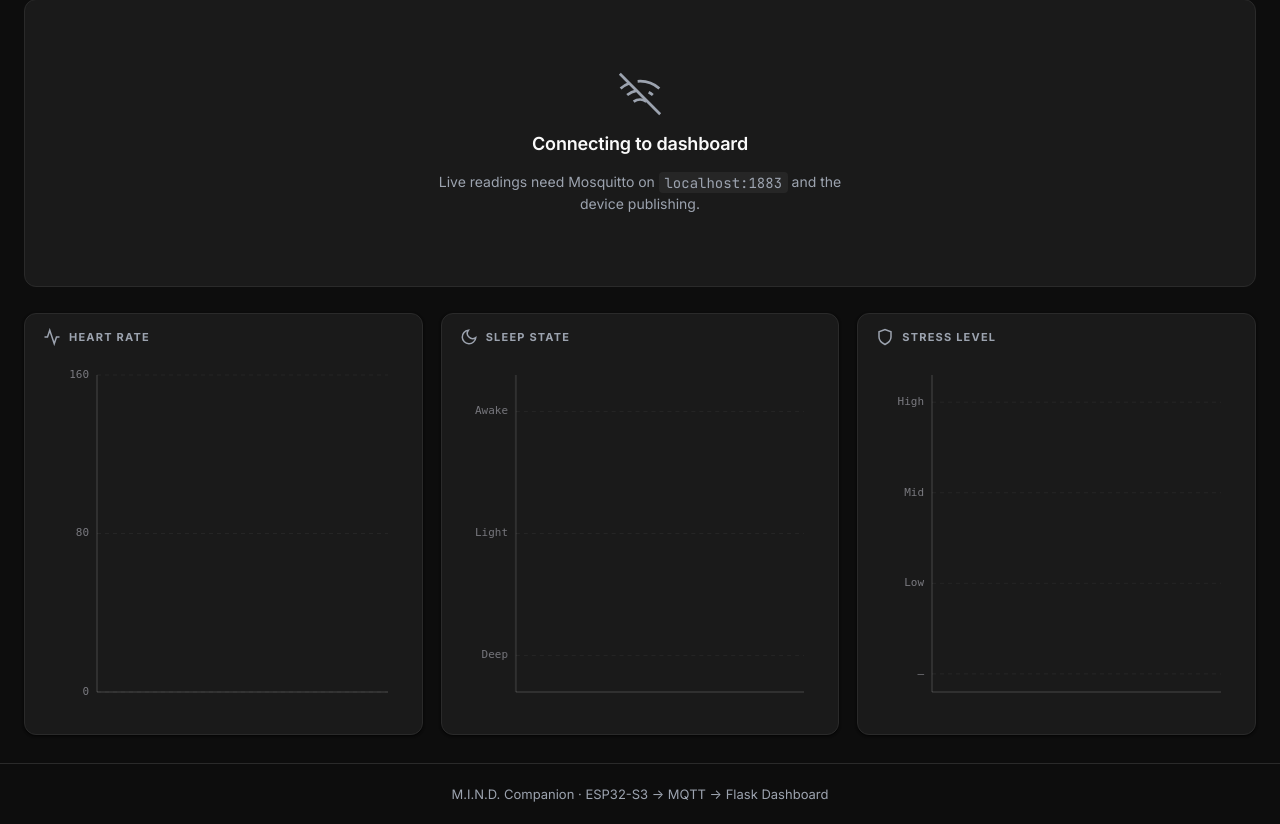
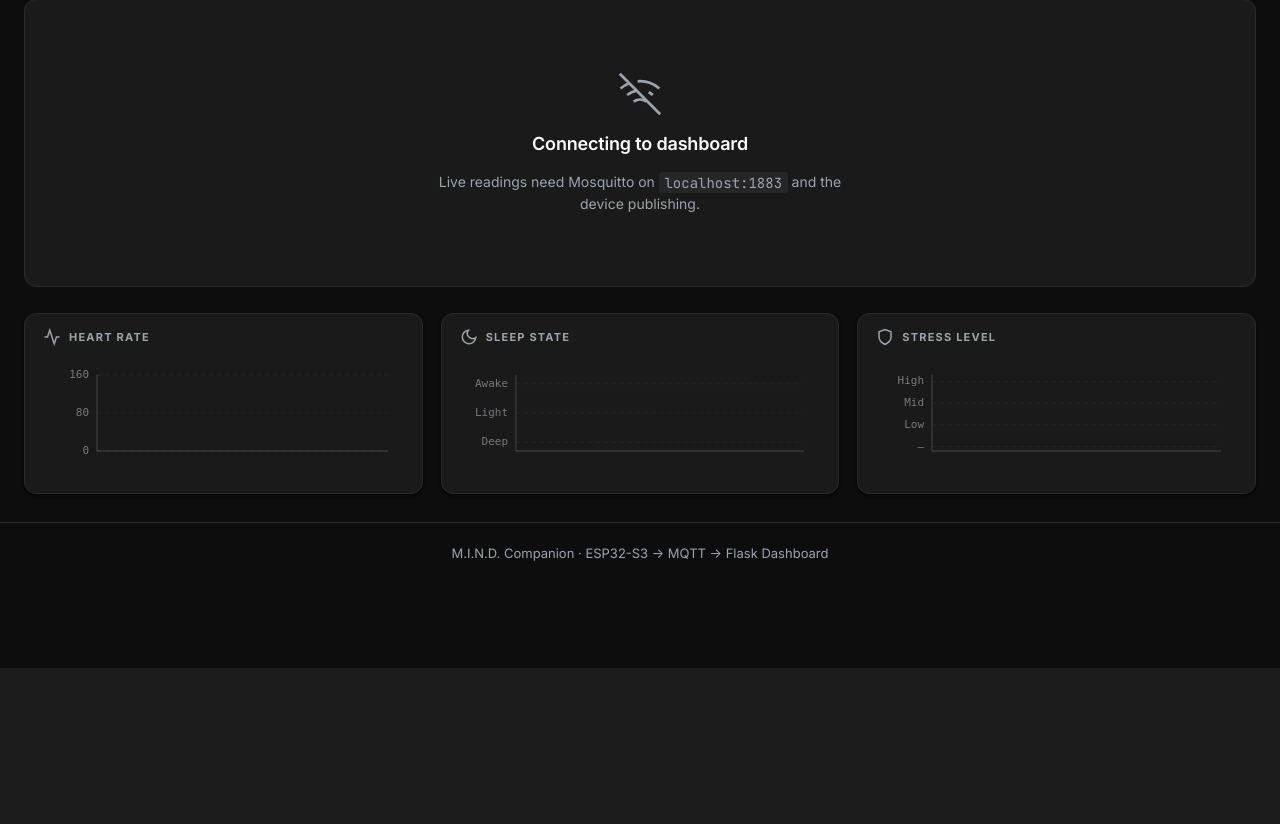
Before and after one commit to rudy128/mind-companion, a Flask app: page / in a window 1280 px wide. Shown: the part 132-956 px from the top of the page. After the commit the page ends 800 px from the top, so only its background shows below. Run offline with Flask 3, Linux system fonts and the light colour scheme; data that the repository does not hold is empty.

Commit message:
refactor: update chart dimensions and styling for improved layout consistency
- Adjusted width and height calculations for chart rendering to ensure proper aspect ratios.
- Updated CSS for chart wrappers to reflect new aspect ratios and minimum height settings, enhancing visual consistency across different chart types.
- Revised comments in the CSS for clarity regarding layout structure.

```diff
--- a/dashboard/static/app.js
+++ b/dashboard/static/app.js
@@ -146,10 +146,12 @@ function drawAxisChart(canvas, data, config) {
   const isSquare = wrap && wrap.classList.contains("chart-wrap-square");
   const isWide = wrap && wrap.classList.contains("chart-wrap-wide");
   const size = wrap ? Math.min(wrap.offsetWidth || 400, wrap.offsetHeight || 400) : 400;
-  const w = (isShort || isSquare) && wrap ? size : (wrap ? (wrap.offsetWidth || 600) : 600);
-  const h = (isShort || isSquare) && wrap
+  const w = isSquare && wrap ? size : (wrap ? (wrap.offsetWidth || 600) : 600);
+  const h = isSquare && wrap
     ? size
-    : (isWide && wrap ? (wrap.offsetHeight || Math.max(140, Math.round(w / 2))) : (config.height || 140));
+    : (isShort || isWide) && wrap
+      ? (wrap.offsetHeight || Math.max(64, Math.round(w / 3)))
+      : (config.height || 140);
 
   canvas.width  = w * dpr;
   canvas.height = h * dpr;
--- a/dashboard/static/style.css
+++ b/dashboard/static/style.css
@@ -614,7 +614,7 @@ body {
   margin-top: 0.6rem;
 }
 
-/* ── Graphs Section: 3 square charts in one row, scale with page width ─── */
+/* ── Graphs Section: three shallow rectangles in one row ─── */
 .graphs-section {
   display: grid;
   grid-template-columns: repeat(3, minmax(0, 1fr));
@@ -644,15 +644,16 @@ body {
 }
 .chart-wrap { overflow: hidden; }
 .chart-wrap-short {
-  aspect-ratio: 1;
+  aspect-ratio: 3 / 1;
   width: 100%;
+  min-height: 0;
 }
 .chart-wrap-short canvas { width: 100% !important; height: 100% !important; display: block; }
 
 .chart-wrap-wide {
-  aspect-ratio: 2 / 1;
+  aspect-ratio: 3 / 1;
   width: 100%;
-  min-height: 140px;
+  min-height: 0;
 }
 .chart-wrap-wide canvas { width: 100% !important; height: 100% !important; display: block; }
 
```
